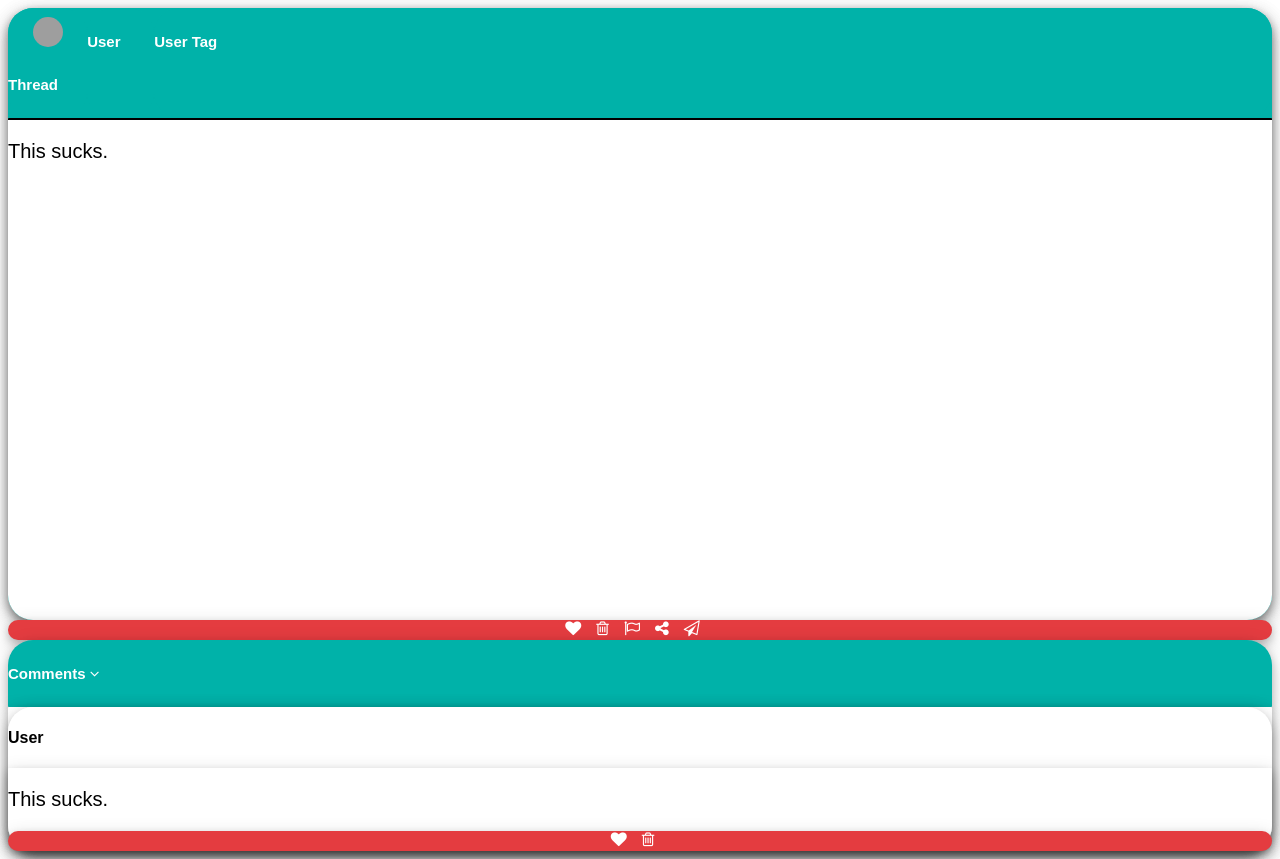
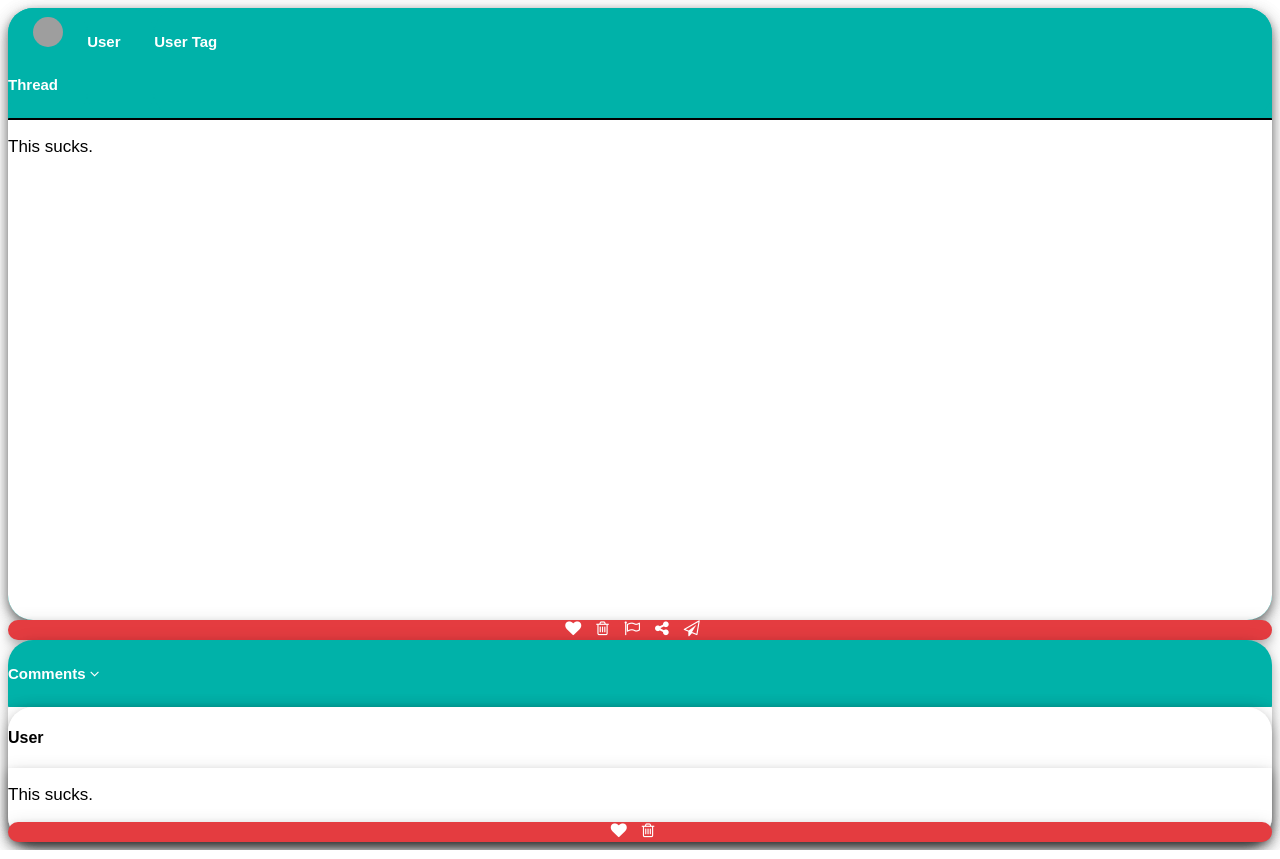
Before and after one commit to chloeosgood/chloeosgood.github.io, a Node server app: template app/views/partials/content/ThreadInfo.ejs in a window 1280 px wide. Run offline with Node 20, Linux system fonts and the light colour scheme; the template is opened without the code that fills it, so the values that code supplies are empty; some libraries are stand-ins or nearby versions; grey boxes are pictures that could not be loaded.

Commit message:
Update app/views/partials/content/ThreadInfo.ejs

```diff
--- a/app/views/partials/content/ThreadInfo.ejs
+++ b/app/views/partials/content/ThreadInfo.ejs
@@ -251,7 +251,7 @@ h5 {
 }
 p {
     font-family: sans-serif;
-    font-size: 20px;
+    font-size: 17px;
 }
 </style>
 </head>
```
